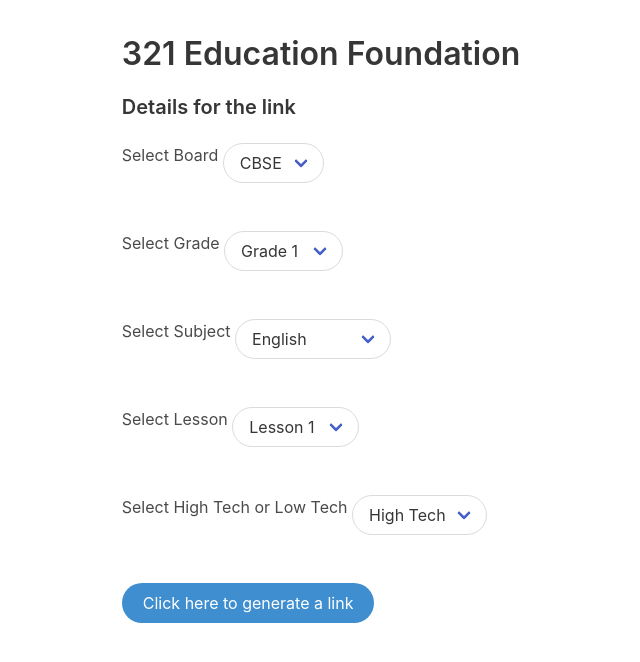
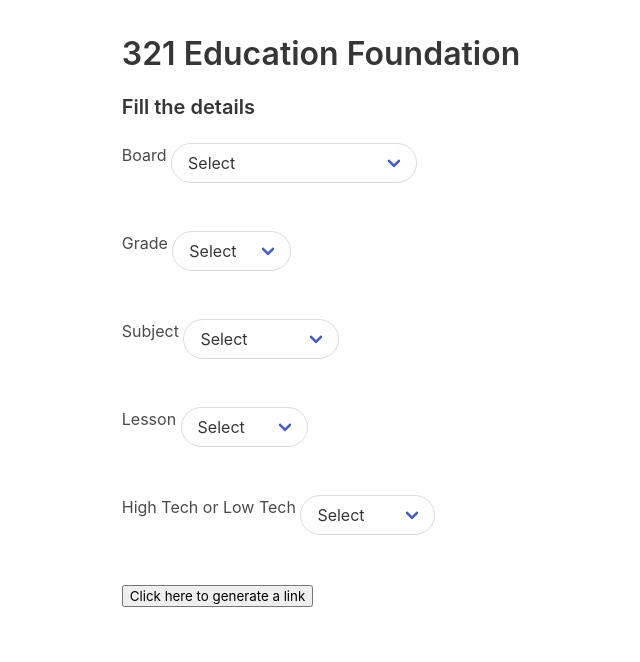
Before and after one commit to IndiaCFG2/team-18, a Flask app: page /1/1 in a window 1280 px wide. Shown: the top 662 px of the page, without its empty margins (319-959 px from the left). Run offline with Flask 2, Linux system fonts and the light colour scheme; some libraries are stand-ins or nearby versions.

Commit message:
bugs fixed

```diff
--- a/backend-webapp/templates/teacher_select.html
+++ b/backend-webapp/templates/teacher_select.html
@@ -13,39 +13,41 @@
         <div class="columns is-centered">
         <form action = "" method="post" >
             <h3 class="title is-3">321 Education Foundation</h3>
-            <h5 class="title is-5">Details for the link</h5>
+            <h5 class="title is-5">Fill the details</h5>
 
-            <label for="select">Select Board</label>
+            <label for="select">Board</label>
                 <div class="select is-rounded">
-
-                    <select name="grade">
+                    <select name="board" required="true">
+                            <option value="">Select</option>
                             <option value="cbse">CBSE</option>
-                            <option value="ta">TA</option>
-                            <option value="mh">MH</option>
-                            <option value="ka">KA</option>
+                            <option value="ta">Telangana State Board</option>
+                            <option value="mh">Maharashtra State Board</option>
+                            <option value="ka">Karnataka State Board</option>
                     </select>
                 </div>
             </label>
             <br><br><br>
 
-            <label for="select">Select Grade</label>
+            <label for="select">Grade</label>
                 <div class="select is-rounded">
 
-                    <select name="grade">
+                    <select name="grade" required>
+                            <option value="">Select</option>
                             <option value="grade1">Grade 1</option>
                             <option value="grade2">Grade 2</option>
-                            <option value="grade2">Grade 3</option>
-                            <option value="grade2">Grade 4</option>
-                            <option value="grade2">Grade 5</option>
+                            <option value="grade3">Grade 3</option>
+                            <option value="grade4">Grade 4</option>
+                            <option value="grade5">Grade 5</option>
 
                     </select>
                 </div>
             </label>
             <br><br><br>
-            <label for="select">Select Subject</label>
+            <label for="select">Subject</label>
                 <div class="select is-rounded">
 
-                    <select name = 'subject'>
+                    <select name = 'subject' required>
+                            <option value="">Select</option>
                             <option value="eng">English</option>
                             <option value="hindi">Hindi</option>
                             <option value="maths">Mathematics</option>
@@ -55,9 +57,10 @@
                 </div>
             </label>
             <br><br><br>
-            <label for="select">Select Lesson</label>
+            <label for="select">Lesson</label>
                 <div class="select is-rounded">
-                    <select name = 'lesson'>
+                    <select name = 'lesson' required>
+                        <option value="">Select</option>
                         <option value="l1">Lesson 1</option>
                         <option value="l2">Lesson 2</option>
                         <option value="l3">Lesson 3</option>
@@ -65,10 +68,11 @@
                 </div>
             </label>
             <br><br><br>
-            <label for="select">Select High Tech or Low Tech</label>
+            <label for="select">High Tech or Low Tech</label>
                 <div class="select is-rounded">
 
-                    <select name = 'tech'>
+                    <select name = 'tech' required>
+                            <option value="">Select</option>
                             <option value="ht">High Tech</option>
                             <option value="lt">Low Tech</option>
                     </select>
@@ -76,7 +80,7 @@
             </label>
 
             <br><br><br>
-            <button class="button is-info is-rounded" type="submit">Click here to generate a link</button>
+            <input value="Click here to generate a link" type="submit"></input>
         </form>
         </div>
         </div>
```
